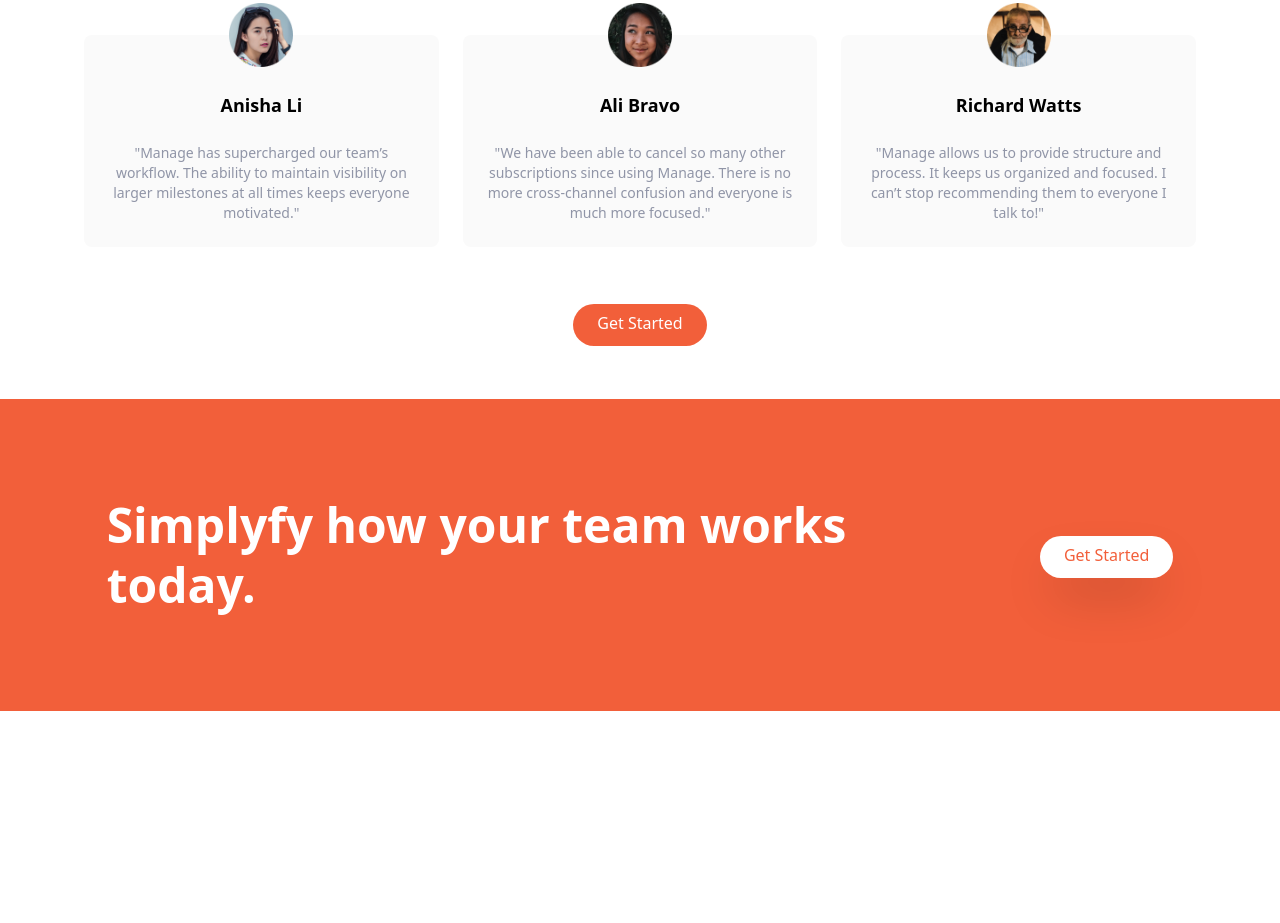
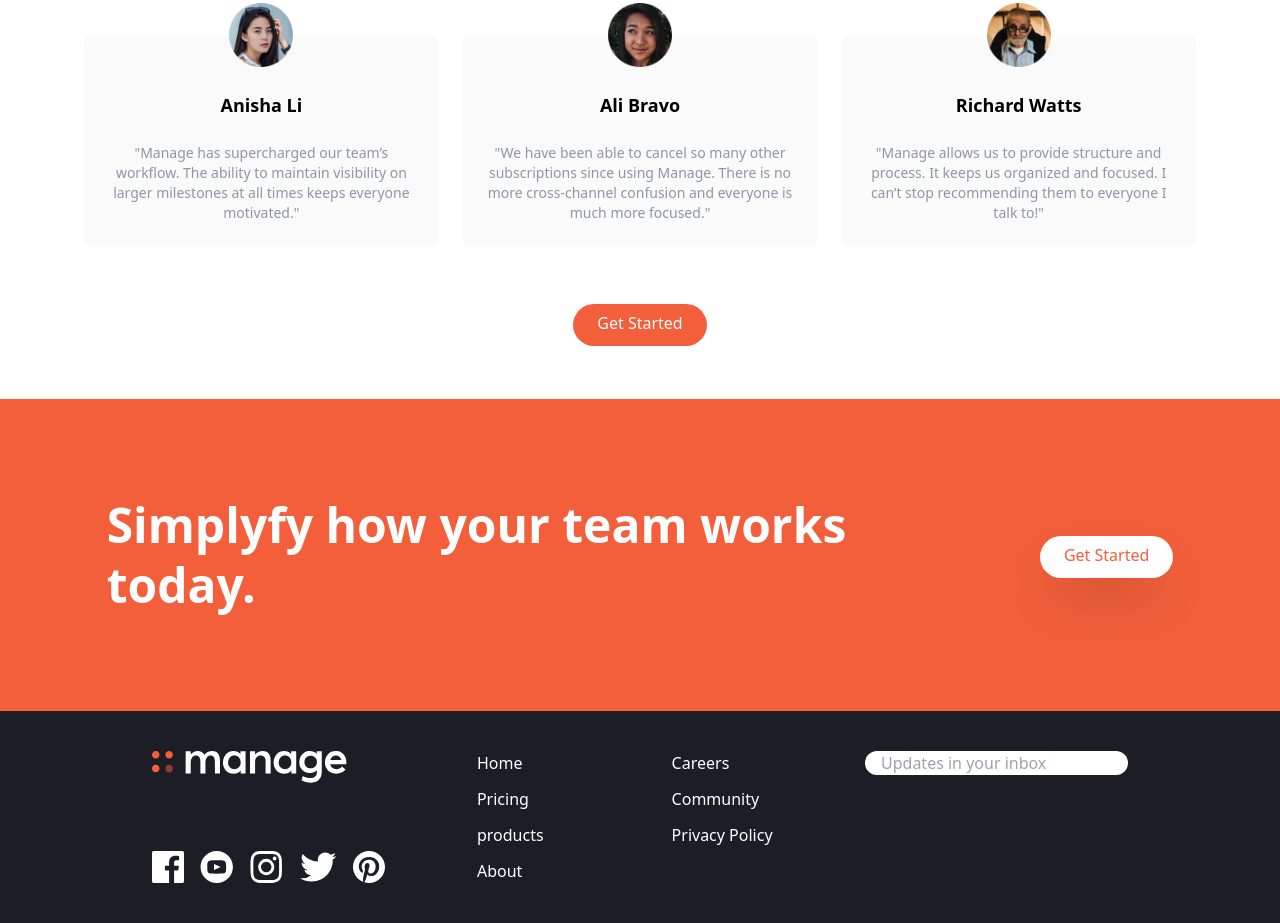
Before and after one commit to Laidoffworkerlearnstocode/tailWindCssCrashCourse, a website: page src/index.html in a window 1280 px wide. Shown: the part 1369-2292 px from the top of the page. Before the commit the page ends 2080 px from the top, so only its background shows below. Drawn offline with Linux system fonts and the light colour scheme.

Commit message:
Adding a footer section

```diff
--- a/src/index.html
+++ b/src/index.html
@@ -214,5 +214,64 @@
             </div>
         </div>
     </section>
+
+    <!-- footer -->
+    <footer class="bg-veryDarkBlue">
+        <!-- flex container -->
+        <div class="container flex flex-col-reverse justify-between px-6 py-10 mx-auto space-y-8 md:flex-row md:space-y-0">
+            <!-- logo and social links container -->
+            <div class="flex flex-col-reverse items-center justify-between space-y-12 md:flex-col md:space-y-0 md:items-start">
+                <!-- logo -->
+                <div>
+                    <img src="./img/logo-white.svg" class="h-8" alt="logo-white">
+                </div>
+                <!-- social links container -->
+                <div class="flex justify-center space-x-4">
+                    <!-- link 1 -->
+                    <a href="#">
+                        <img src="./img/icon-facebook.svg" class="h-8" alt="">
+                    </a>
+                    <!-- link 2 -->
+                    <a href="#">
+                        <img src="./img/icon-youtube.svg" class="h-8" alt="">
+                    </a>
+                    <!-- link 3 -->
+                    <a href="#">
+                        <img src="./img/icon-instagram.svg" class="h-8" alt="">
+                    </a>
+                    <!-- link 4 -->
+                    <a href="#">
+                        <img src="./img/icon-twitter.svg" class="h-8" alt="">
+                    </a>
+                    <!-- link 5 -->
+                    <a href="#">
+                        <img src="./img/icon-pinterest.svg" class="h-8" alt="">
+                    </a>
+                </div>
+            </div>
+            <!-- list container -->
+            <div class="flex justify-around space-x-32">
+                <div class="flex flex-col space-y-3 text-white">
+                    <a href="#" class="hover:text-brightRed">Home</a>
+                    <a href="#" class="hover:text-brightRed">Pricing</a>
+                    <a href="#" class="hover:text-brightRed">products</a>
+                    <a href="#" class="hover:text-brightRed">About</a>
+                </div>
+                <div class="flex flex-col space-y-3 text-white">
+                    <a href="#" class="hover:text-brightRed">Careers</a>
+                    <a href="#" class="hover:text-brightRed">Community</a>
+                    <a href="#" class="hover:text-brightRed">Privacy Policy</a>
+                </div>
+            </div>
+            <!-- input container -->
+            <div class="flex flex-col justify-between">
+                <form>
+                    <div class="flex space-x-3">
+                        <input type="text" class="flex-1 px-4 rounded-full focus:outline-none" placeholder="Updates in your inbox">
+                    </div>
+                </form>
+            </div>
+        </div>
+    </footer>
 </body>
 </html>
```
Also changed, not shown: dist/output.css.
